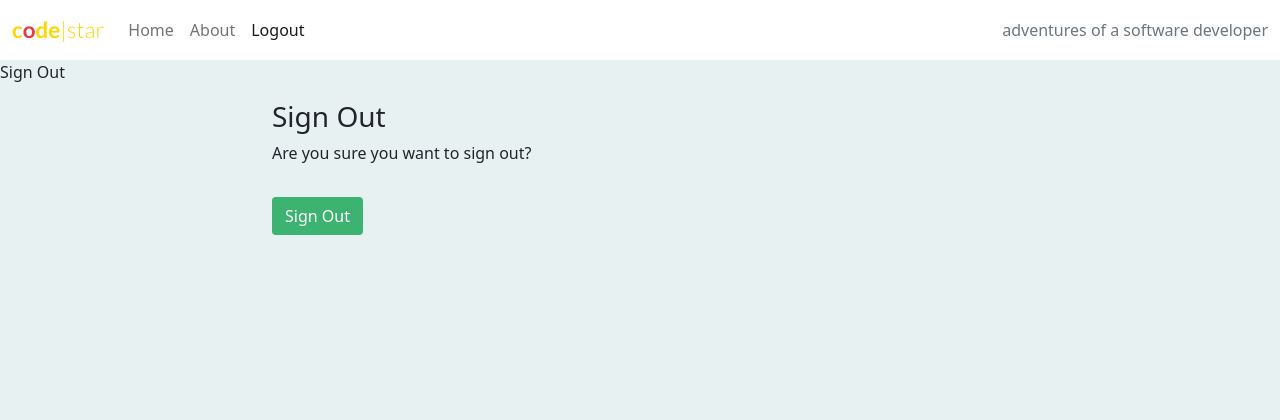
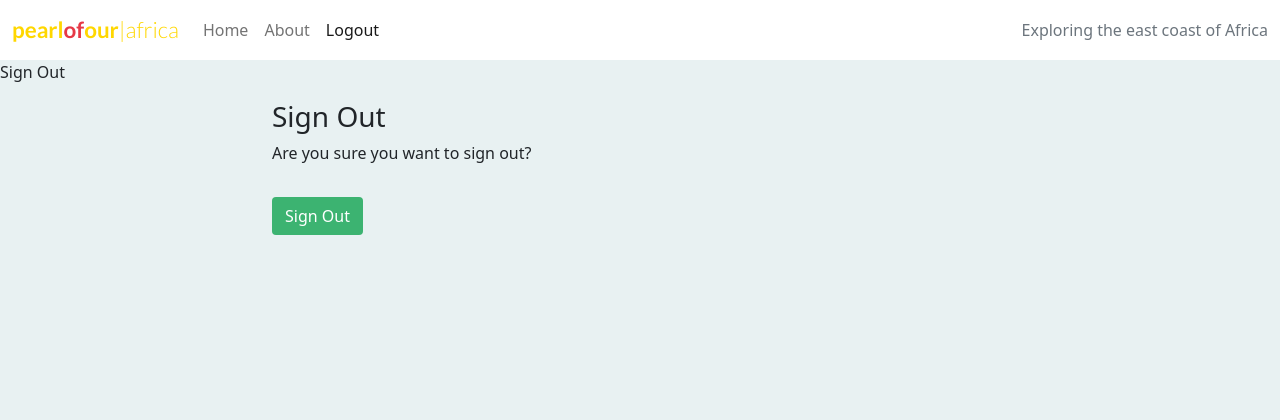
Before and after one commit to mary1-commits/Marys-recipes, a Django app: page /accounts/logout/ in a window 1280 px wide. Shown: the top 420 px of the page. Run offline with Django 4.2, Linux system fonts and the light colour scheme; the visitor is signed in with stand-in values (Sample User, id 1); parts of the project's set-up code (start-up, migrations or seed data) failed here and were passed over.

Commit message:
change the slogan on the base html

```diff
--- a/templates/base.html
+++ b/templates/base.html
@@ -35,8 +35,8 @@
     <!-- Navigation -->
     <nav class="navbar navbar-expand-lg navbar-light bg-white">
         <div class="container-fluid">
-            <a class="navbar-brand" href="{% url 'home' %}"><span class="brand">c<span class="red-o">o</span>de<span
-                        class="thin">|star</span></span></a>
+            <a class="navbar-brand" href="{% url 'home' %}"><span class="brand">pearl<span class="red-o">of</span>our<span
+                        class="thin">|africa</span></span></a>
             <button class="navbar-toggler" type="button" data-bs-toggle="collapse" data-bs-target="#navbarText"
                 aria-controls="navbarText" aria-expanded="false" aria-label="Toggle navigation">
                 <span class="navbar-toggler-icon"></span>
@@ -71,7 +71,7 @@
 {% endif %}
                 </ul>
                 <span class="navbar-text text-muted">
-                    adventures of a software developer
+                    Exploring the east coast of Africa
                 </span>
             </div>
         </div>
```
